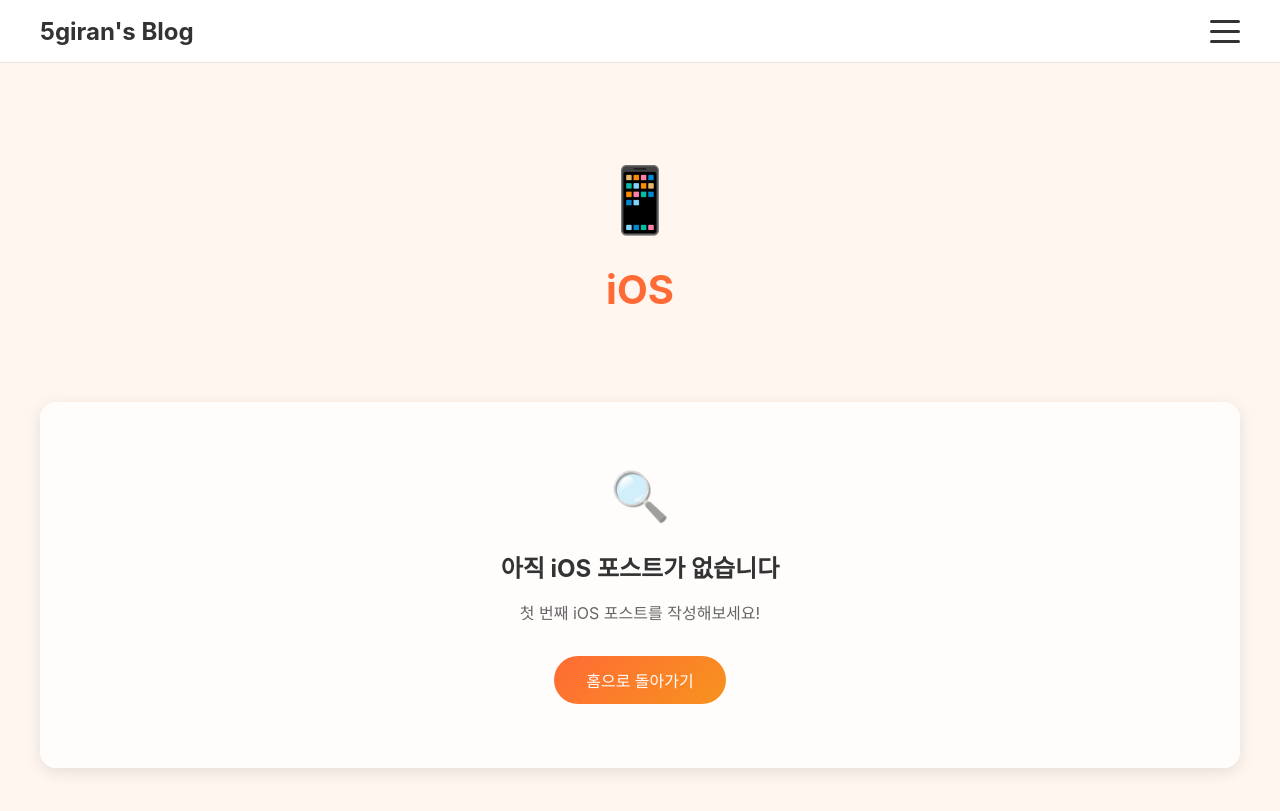
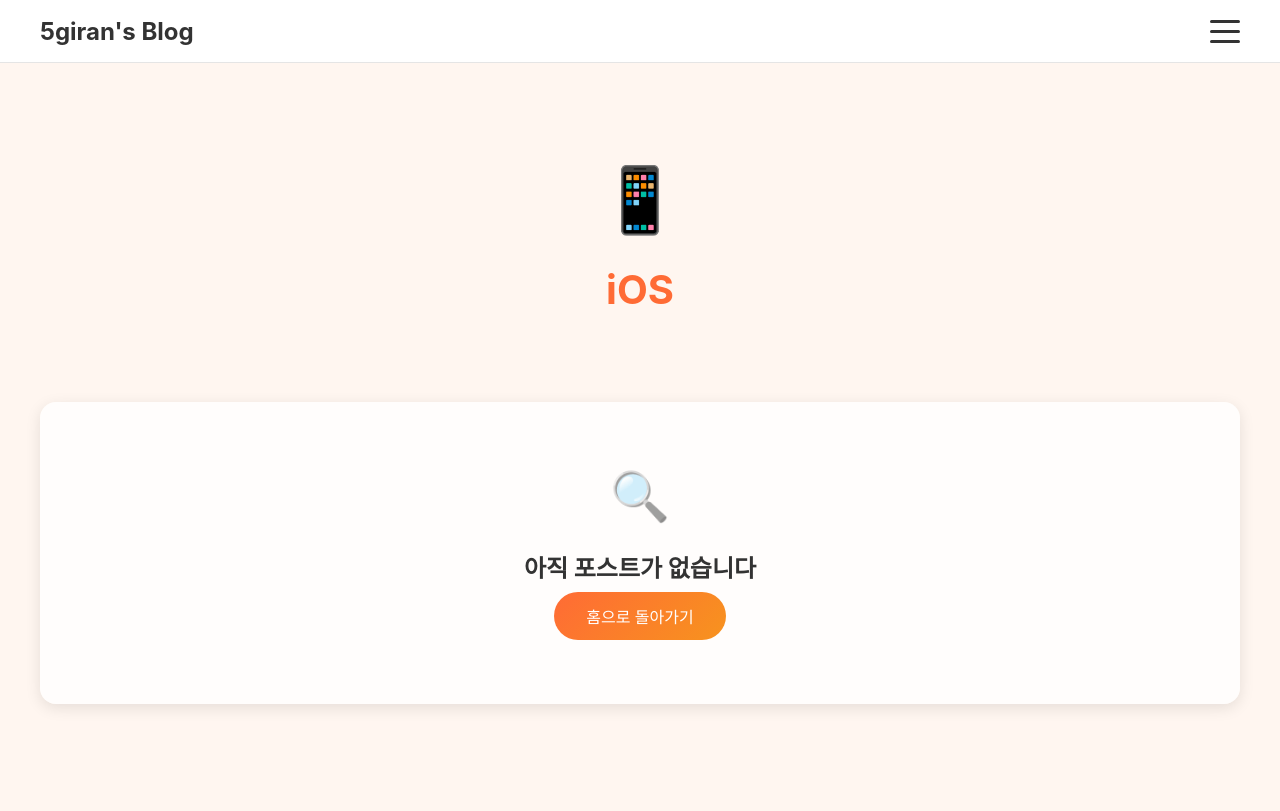
Before and after one commit to 5giran/5giran.github.io, a Jekyll site: the page built from categories/ios.html, in a window 1280 px wide and 900 px high. Shown: the top 811 px of the window. Built offline with Jekyll 4.4.1, drawn with Linux system fonts in a browser that asks for light colours; some web fonts are replaced.

Commit message:
Update ios.html

```diff
--- a/categories/ios.html
+++ b/categories/ios.html
@@ -37,8 +37,7 @@ permalink: /categories/ios/
     {% else %}
       <div class="no-posts-category">
         <div class="no-posts-icon">🔍</div>
-        <h3>아직 iOS 포스트가 없습니다</h3>
-        <p>첫 번째 iOS 포스트를 작성해보세요!</p>
+        <h3>아직 포스트가 없습니다</h3>
         <a href="{{ site.baseurl }}/" class="btn-primary">홈으로 돌아가기</a>
       </div>
     {% endif %}
```
